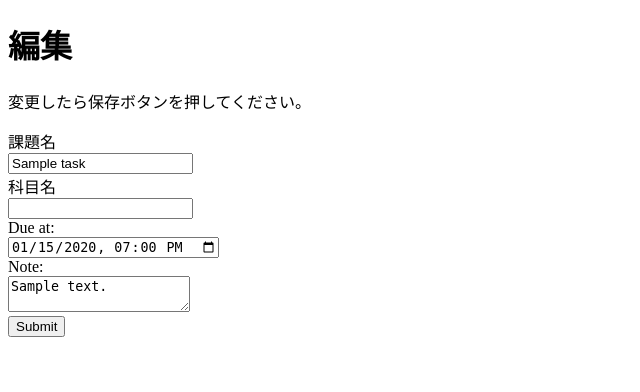
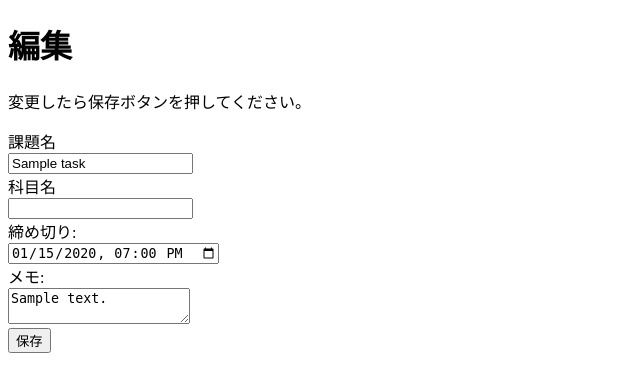
Before and after one commit to s1f102302113/django-test-exercise, a Django app: page /1/update in a window 1280 px wide. Shown: the top 392 px of the page, without its empty margins (0-640 px from the left). Run offline with Django 5.2, Linux system fonts and the light colour scheme; tables that the repository leaves empty hold one stand-in row (values such as "Sample post").

Commit message:
日本語に変換

```diff
--- a/todo/templates/todo/detail.html
+++ b/todo/templates/todo/detail.html
@@ -14,11 +14,11 @@
       {% if task.subject %}
       <li>科目: {{ task.subject }}</li>
       {% endif %}
-      <li>Posted at: {{ task.posted_at }}</li>
+      <li>作成日: {{ task.posted_at }}</li>
       {% if task.due_at %}
-      <li>締め切り日: {{ task.due_at }}</li>
+      <li>締め切り: {{ task.due_at }}</li>
       {% endif %}
-      <li>Note: {{ task.content }}</li>
+      <li>メモ: {{ task.content }}</li>
       {% if task.completed %}
       <li>達成状況: 済</li>
       {% else %}
--- a/todo/templates/todo/edit.html
+++ b/todo/templates/todo/edit.html
@@ -22,15 +22,15 @@
         <input id="subjectInput" name="subject" type="text">
       </div>
       <div>
-        <label for="dueInput">Due at:</label><br>
+        <label for="dueInput">締め切り:</label><br>
         <input id="dueInput" name="due_at" type="datetime-local" value="{{ task.due_at |date:"Y-m-d H:i" }}">
       </div>
       <div>
-        <label for="contentInput">Note:</label><br>
-        <textarea id="contentInput" name="content" placeholder="Input note">{{ task.content }}</textarea>
+        <label for="contentInput">メモ:</label><br>
+        <textarea id="contentInput" name="content">{{ task.content }}</textarea>
       </div>
       <div>
-        <button type="submit">Submit</button>
+        <button type="submit">保存</button>
       </div>
     </form>
     <br>
```
Also changed, not shown: todo/templates/todo/index.html (+10 -10 lines), todo/templates/todo/search.html (+5 -5 lines).
